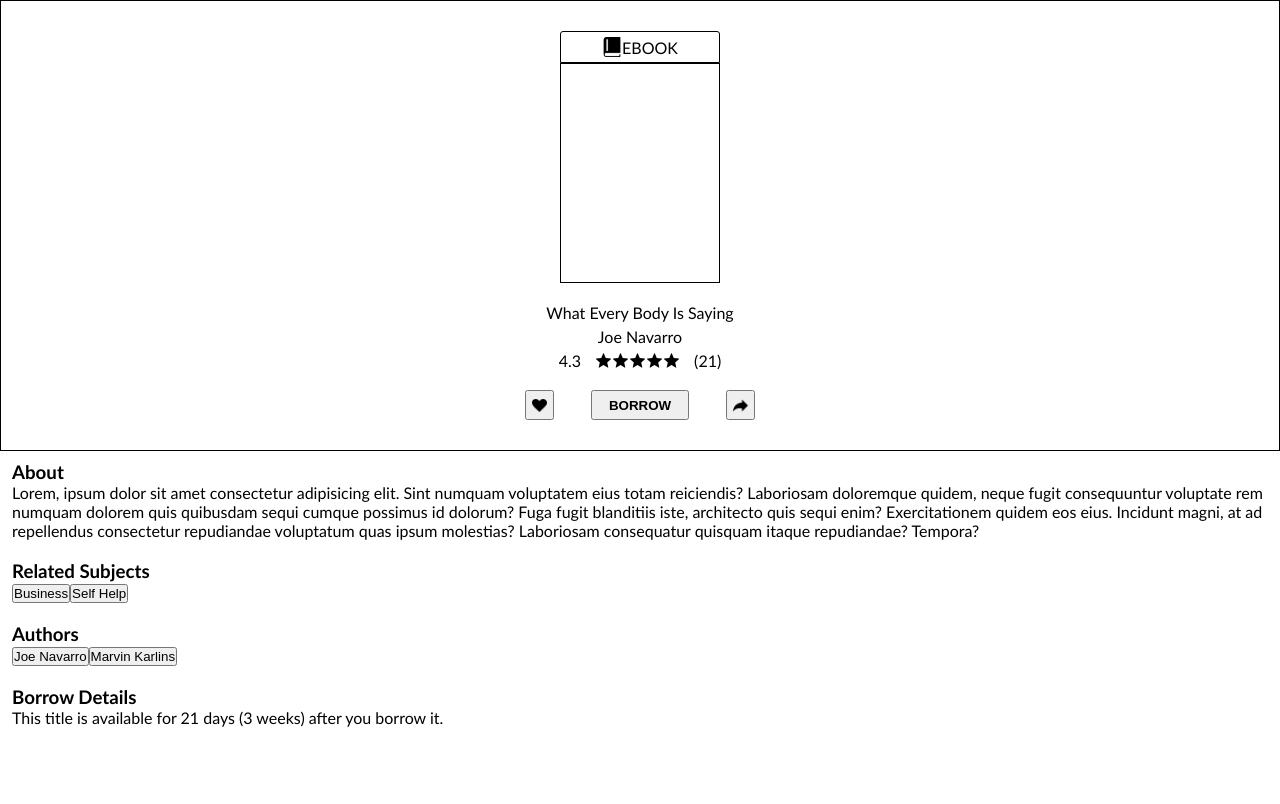
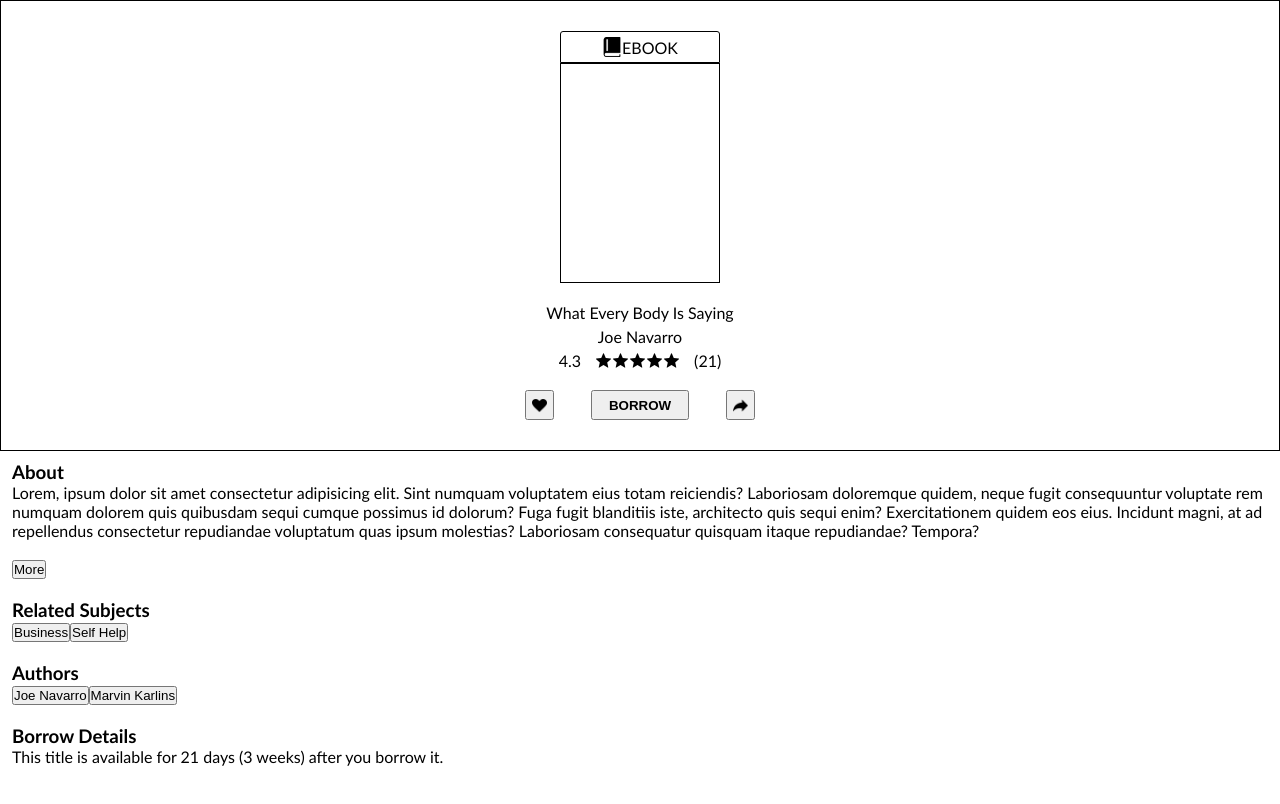
Before and after one commit to wil-l-l/Library-Full-Stack-Project, a React (Vite) app in the folder frontend/: page /book in a window 1280 px wide. Shown: the top 804 px of the page. Built offline with nearby package versions, Linux system fonts and the light colour scheme.

Commit message:
Add expand text button to the about section in the 'MediaPage' component

```diff
--- a/frontend/src/pages/MediaPage/MediaPage.css
+++ b/frontend/src/pages/MediaPage/MediaPage.css
@@ -96,3 +96,19 @@
   flex-direction: column;
   row-gap: 20px;
 }
+
+.media-page__body-box__about-box__text--closed {
+  display: -webkit-box;
+  -webkit-line-clamp: 7;
+  line-clamp: 7;
+  -webkit-box-orient: vertical;
+  overflow: hidden;
+}
+
+.media-page__body-box__about-box__text--open {
+  display: block;
+}
+
+.media-page__body-box__about-box__expand-text-btn {
+  width: fit-content;
+}
--- a/frontend/src/pages/MediaPage/MediaPage.jsx
+++ b/frontend/src/pages/MediaPage/MediaPage.jsx
@@ -3,6 +3,7 @@
 import StarIcon from "../../assets/icons/star.svg";
 import HeartIcon from "../../assets/icons/heart.png";
 import ShareIcon from "../../assets/icons/share.png";
+import { useState } from "react";
 
 const MediaPage = ({
   type,
@@ -12,6 +13,8 @@
   ratingStars = null,
   ratersCount = null,
 }) => {
+  const [doExpandText, setDoExpandText] = useState(false);
+
   return (
     <section className="media-page" style={{ paddingBottom: "200px" }}>
       <div className="media-page__entry-box">
@@ -95,7 +98,9 @@
       <div className="media-page__body-box">
         <div className="media-page__body-box__about-box">
           <h3>About</h3>
-          <p>
+          <p
+            className={`media-page__body-box__about-box__text--${doExpandText ? "open" : "closed"}`}
+          >
             Lorem, ipsum dolor sit amet consectetur adipisicing elit. Sint
             numquam voluptatem eius totam reiciendis? Laboriosam doloremque
             quidem, neque fugit consequuntur voluptate rem numquam dolorem quis
@@ -106,6 +111,12 @@
             repudiandae? Tempora?
           </p>
         </div>
+        <button
+          className="media-page__body-box__about-box__expand-text-btn"
+          onClick={() => setDoExpandText(!doExpandText)}
+        >
+          More
+        </button>
         <div className="media-page__body-box__details-box">
           <h3>Related Subjects</h3>
           <button>Business</button>
```
